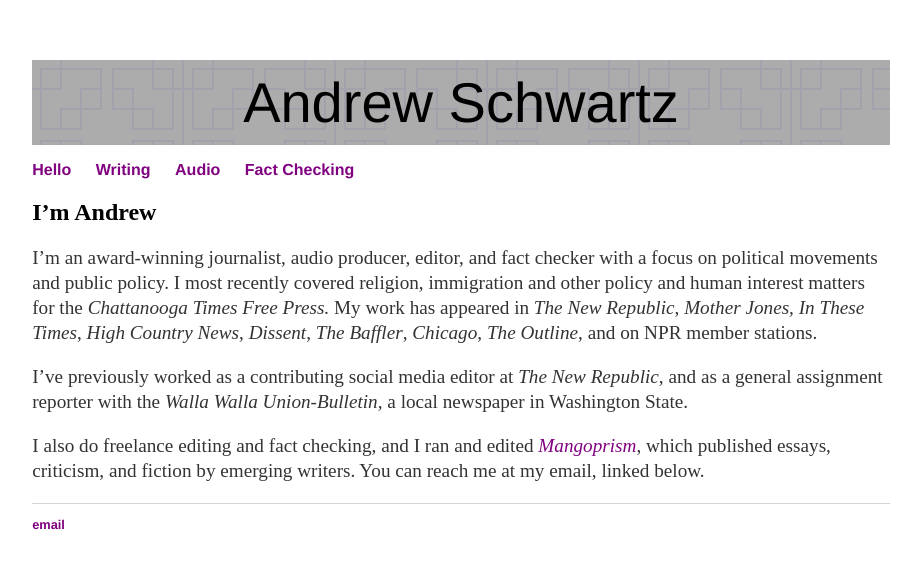
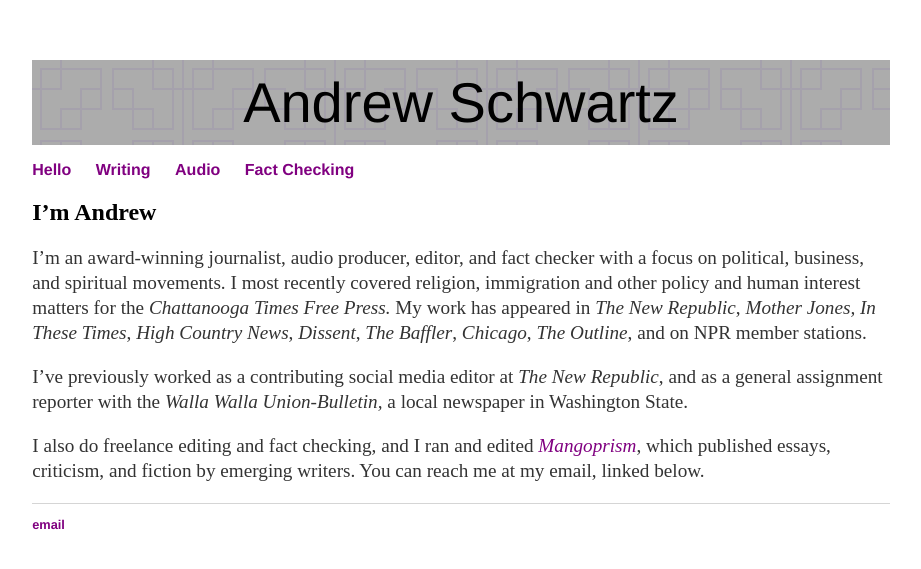
Before and after one commit to aonschwartz/aonschwartz.github.io, a Jekyll site: the page built from index.md, in a window 1280 px wide. Shown: the top 569 px of the page, without its empty margins (179-1100 px from the left). Built offline with Jekyll 4.4.1, drawn with Linux system fonts in a browser that asks for light colours.

Commit message:
Update index.md

```diff
--- a/index.md
+++ b/index.md
@@ -6,7 +6,7 @@
 
 ## I'm Andrew
 
-I'm an award-winning journalist, audio producer, editor, and fact checker with a focus on political movements and public policy. I most recently covered religion, immigration and other policy and human interest matters for the *Chattanooga Times Free Press.* My work has appeared in *The New Republic*, *Mother Jones,* *In These Times*, *High Country News*, *Dissent*, *The Baffler*, *Chicago*, *The Outline*, and on NPR member stations.
+I'm an award-winning journalist, audio producer, editor, and fact checker with a focus on political, business, and spiritual movements. I most recently covered religion, immigration and other policy and human interest matters for the *Chattanooga Times Free Press.* My work has appeared in *The New Republic*, *Mother Jones,* *In These Times*, *High Country News*, *Dissent*, *The Baffler*, *Chicago*, *The Outline*, and on NPR member stations.
 
 I've previously worked as a contributing social media editor at *The New Republic*, and as a general assignment reporter with the *Walla Walla Union-Bulletin,* a local newspaper in Washington State.
 
```
